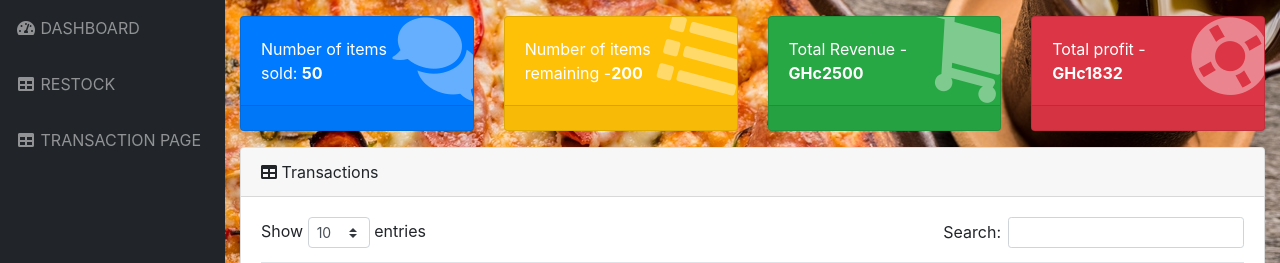
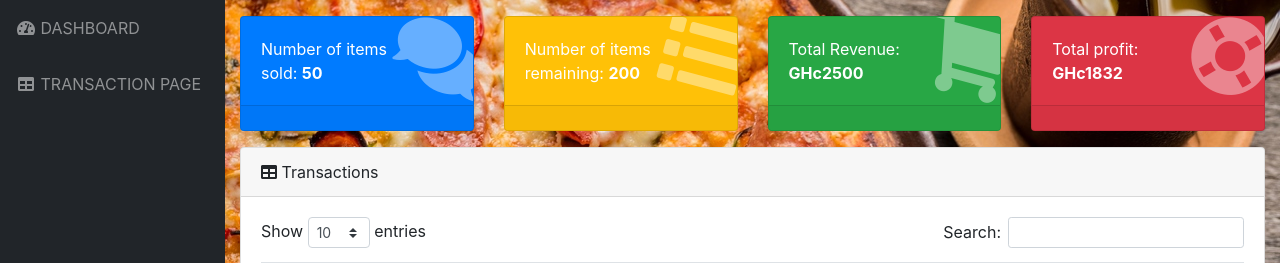
Before and after one commit to AshesiDevelopersStudentsClub/SMS, a Flask app: page / in a window 1280 px wide. Shown: the part 56-319 px from the top of the page. Run offline with Flask 2, Linux system fonts and the light colour scheme; data comes from the database, SQL or seed files in the repository; both versions use the stored data as it was after the commit; some libraries are stand-ins or nearby versions.

Commit message:
remove restock for now

```diff
--- a/app.py
+++ b/app.py
@@ -145,9 +145,6 @@ def updateItem():
 
 	return redirect(url_for("index"))
 
-@app.route('/restock')
-def restock():
-	return render_template("restock.html")
 
 @app.route('/Item')
 @login_required
--- a/templates/bases.html
+++ b/templates/bases.html
@@ -46,11 +46,6 @@
           <i class="fas fa-fw fa-tachometer-alt"></i>
           <span>DASHBOARD</span>
         </a>
-      </li>
-      <li class="nav-item">
-        <a class="nav-link" href="{{ url_for('restock') }}">
-          <i class="fas fa-fw fa-table"></i>
-          <span>RESTOCK</span></a>
       </li>
       <li class="nav-item">
         <a class="nav-link" href="{{ url_for('transaction') }}">
--- a/templates/index.html
+++ b/templates/index.html
@@ -29,7 +29,7 @@
                 <div class="card-body-icon">
                   <i class="fas fa-fw fa-list"></i>
                 </div>
-                <div class="mr-5">Number of items remaining -<b>200</b></div>
+                <div class="mr-5">Number of items remaining: <b>200</b></div>
               </div>
               <a class="card-footer text-white clearfix small z-1" href="#">
                 <!--<span class="float-left">View Details</span>
@@ -45,7 +45,7 @@
                 <div class="card-body-icon">
                   <i class="fas fa-fw fa-shopping-cart"></i>
                 </div>
-                <div class="mr-5">Total Revenue -<b>GHc2500</b></div>
+                <div class="mr-5">Total Revenue: <b>GHc2500</b></div>
               </div>
               <a class="card-footer text-white clearfix small z-1" href="#">
                 <!--<span class="float-left">View Details</span>
@@ -61,7 +61,7 @@
                 <div class="card-body-icon">
                   <i class="fas fa-fw fa-life-ring"></i>
                 </div>
-                <div class="mr-5">Total profit - <b>GHc1832</b></div>
+                <div class="mr-5">Total profit: <b>GHc1832</b></div>
               </div>
               <a class="card-footer text-white clearfix small z-1" href="#">
                <!-- <span class="float-left">View Details</span>
```
Also changed, not shown: database.db.
